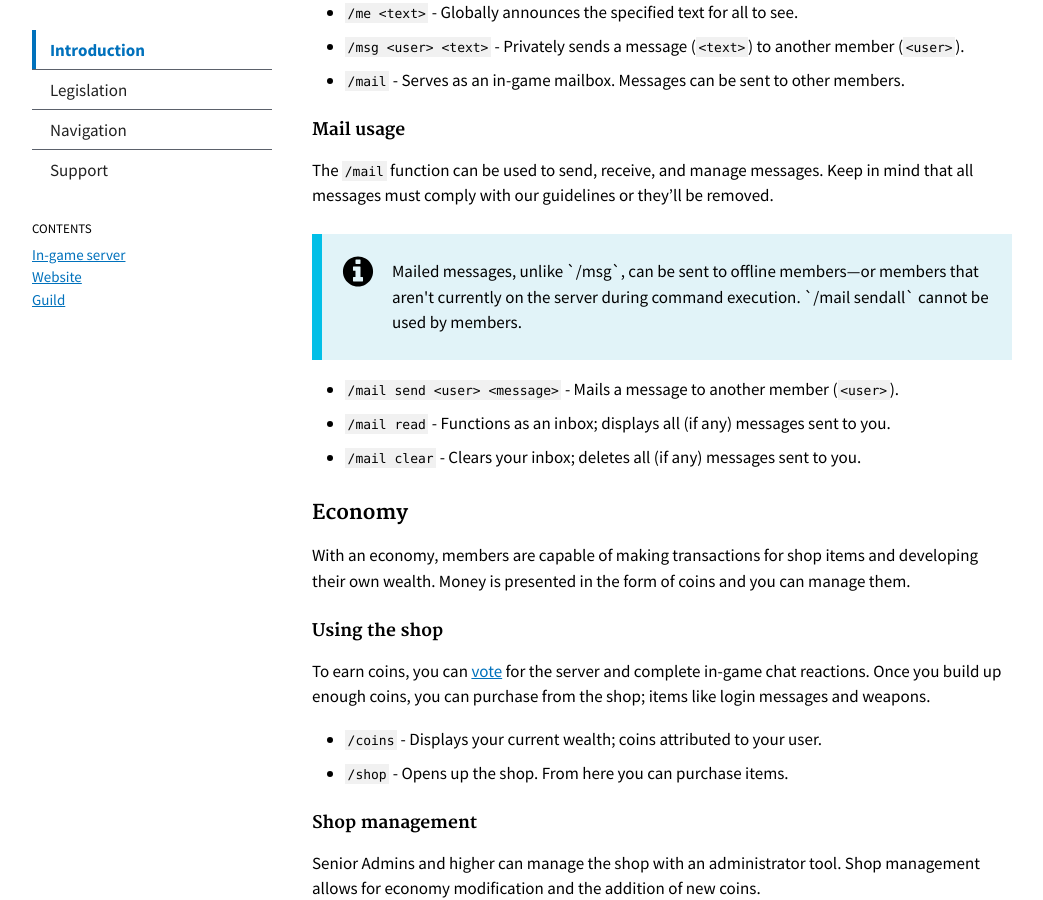
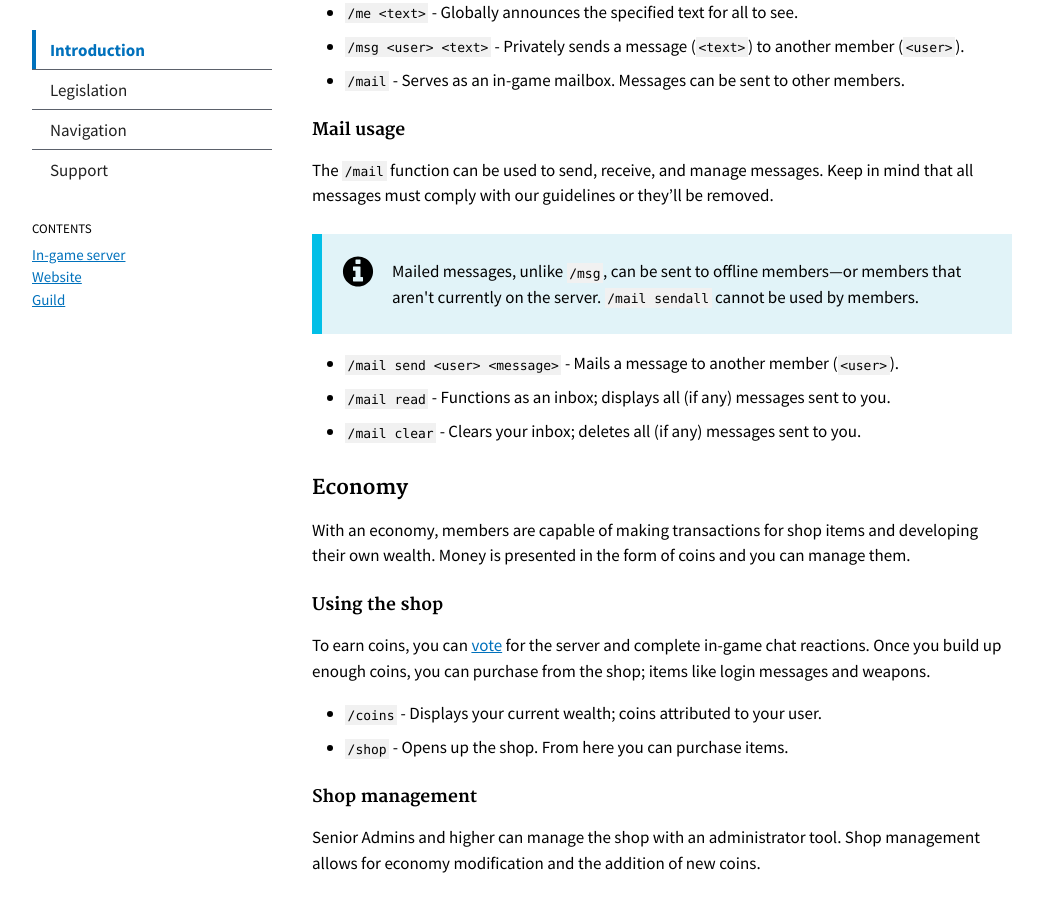
Before and after one commit to serrif/website, a Jekyll site: the page built from main/docs/intro.md, in a window 1280 px wide and 900 px high, scrolled down 1366 px. Shown: the whole window, without its empty margins (118-1161 px from the left). Built offline with Jekyll 4.4.1, drawn with Linux system fonts in a browser that asks for light colours.

Commit message:
Update intro.md

```diff
--- a/main/docs/intro.md
+++ b/main/docs/intro.md
@@ -63,7 +63,7 @@ The `/mail` function can be used to send, receive, and manage messages.
 Keep in mind that all messages must comply with our guidelines or they'll be removed.
 
 <div class="usa-alert usa-alert-info" >
-  <div class="usa-alert-body"><p class="usa-alert-text">Mailed messages, unlike `/msg`, can be sent to offline members—or members that aren't currently on the server during command execution. `/mail sendall` cannot be used by members.</p>
+  <div class="usa-alert-body"><p class="usa-alert-text">Mailed messages, unlike <code>/msg</code>, can be sent to offline members—or members that aren't currently on the server. <code>/mail sendall</code> cannot be used by members.</p>
   </div>
 </div>
 
```
